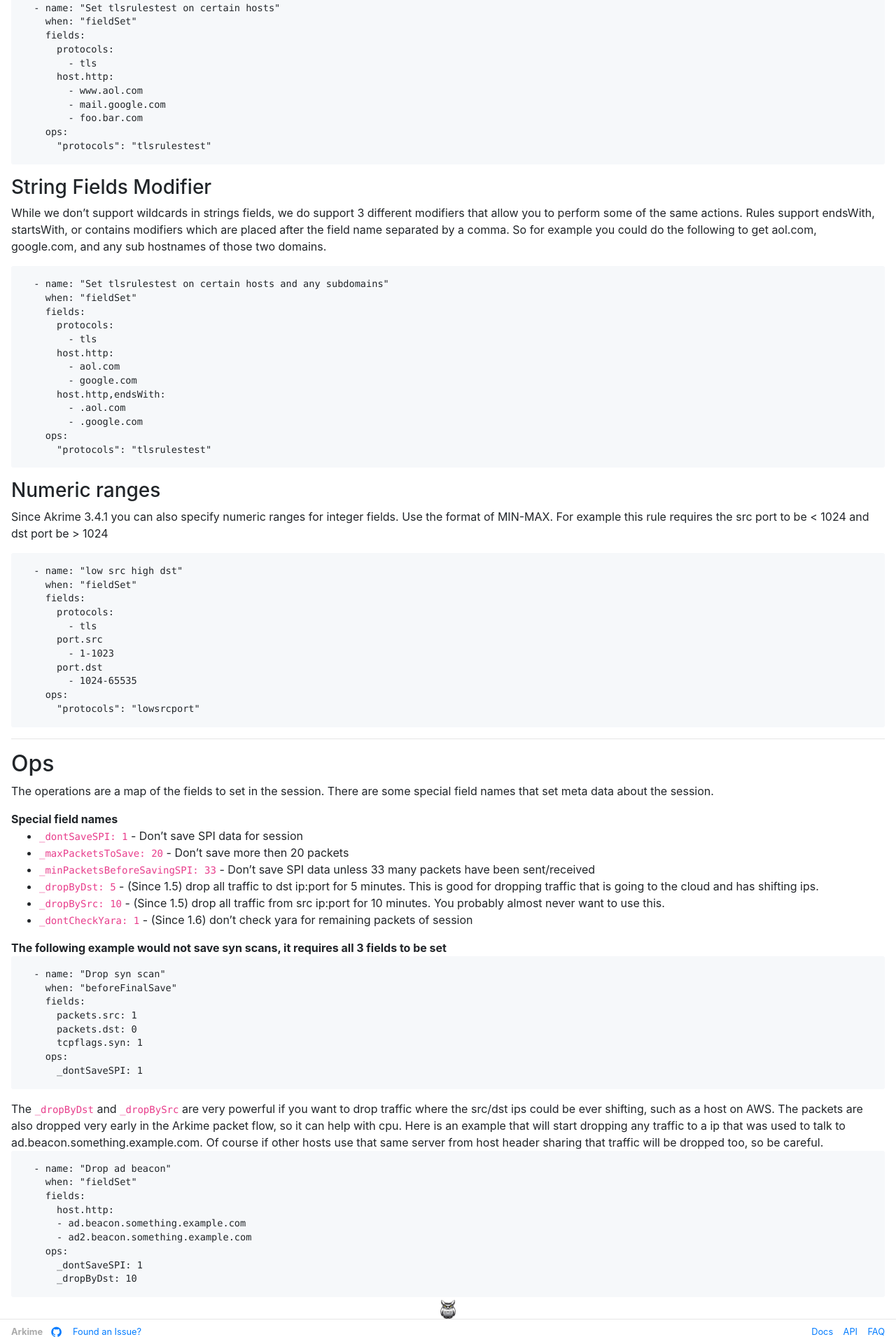
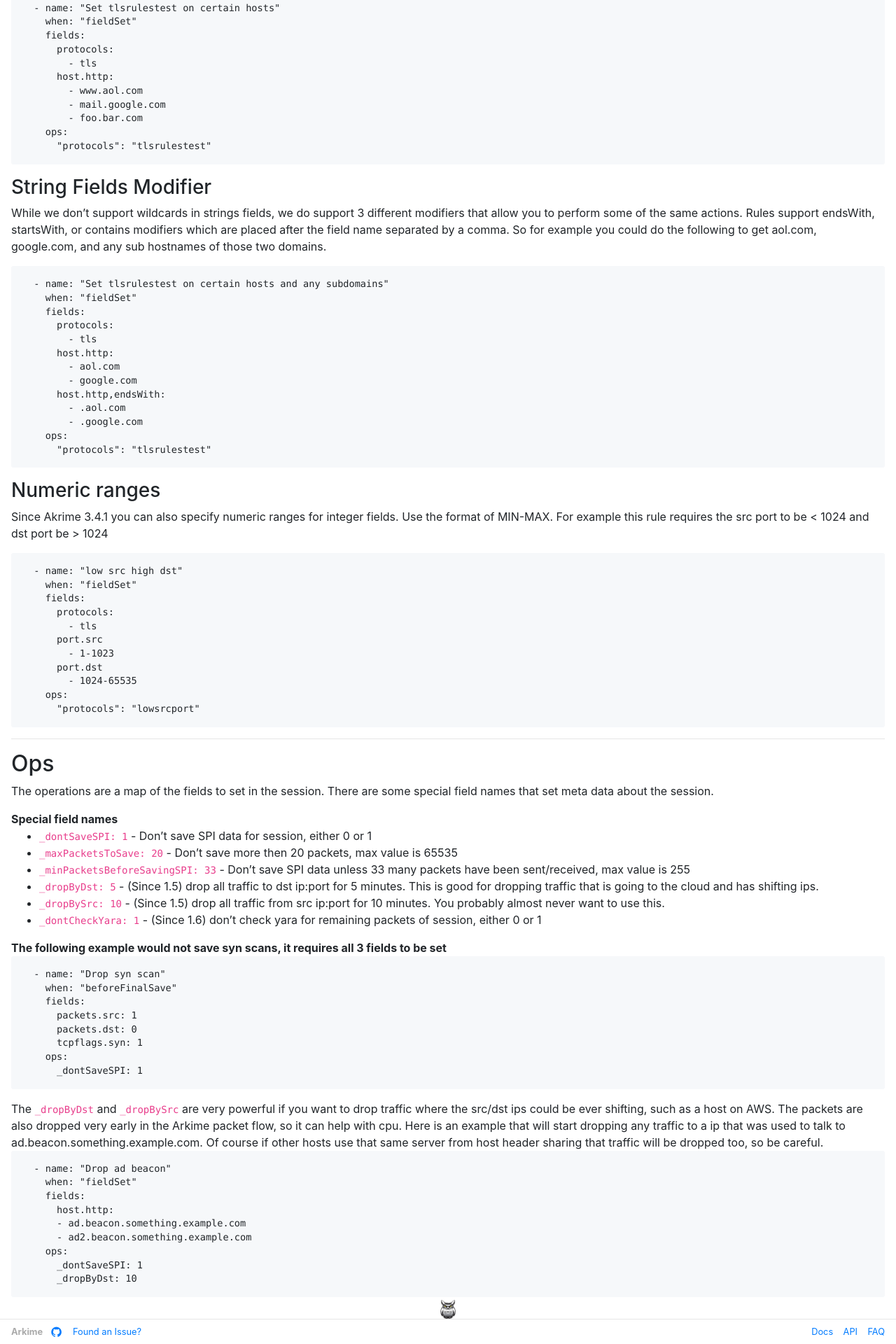
Before and after one commit to arkime/arkimeweb, a Jekyll site: the page built from _wiki/rulesformat.md, in a window 1280 px wide. Shown: the part 1716-3636 px from the top of the page at 70% size. Built offline with Jekyll 4.4.1, drawn with Linux system fonts in a browser that asks for light colours.

```diff
--- a/_wiki/rulesformat.md
+++ b/_wiki/rulesformat.md
@@ -159,12 +159,12 @@ The operations are a map of the fields to set in the session. There are some spe
 **Special field names**
 {: .mb-0 }
 
-* `_dontSaveSPI: 1`                 - Don't save SPI data for session
-* `_maxPacketsToSave: 20`           - Don't save more then 20 packets
-* `_minPacketsBeforeSavingSPI: 33`  - Don't save SPI data unless 33 many packets have been sent/received
+* `_dontSaveSPI: 1`                 - Don't save SPI data for session, either 0 or 1
+* `_maxPacketsToSave: 20`           - Don't save more then 20 packets, max value is 65535
+* `_minPacketsBeforeSavingSPI: 33`  - Don't save SPI data unless 33 many packets have been sent/received, max value is 255
 * `_dropByDst: 5`                  - (Since 1.5) drop all traffic to dst ip:port for 5 minutes. This is good for dropping traffic that is going to the cloud and has shifting ips.
 * `_dropBySrc: 10`                  - (Since 1.5) drop all traffic from src ip:port for 10 minutes. You probably almost never want to use this.
-* `_dontCheckYara: 1`               - (Since 1.6) don't check yara for remaining packets of session
+* `_dontCheckYara: 1`               - (Since 1.6) don't check yara for remaining packets of session, either 0 or 1
 
 
 **The following example would not save syn scans, it requires all 3 fields to be set**
```
Also changed, not shown: _wiki/cont3xt.md (+7 -0 lines).
